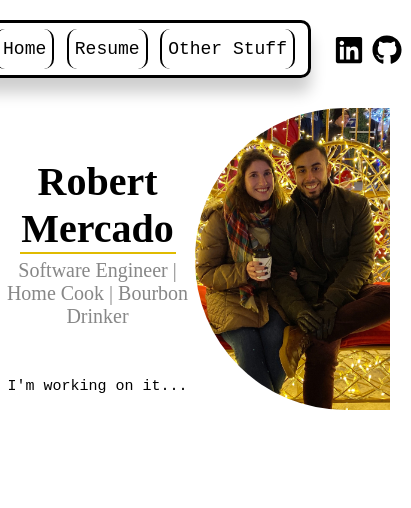
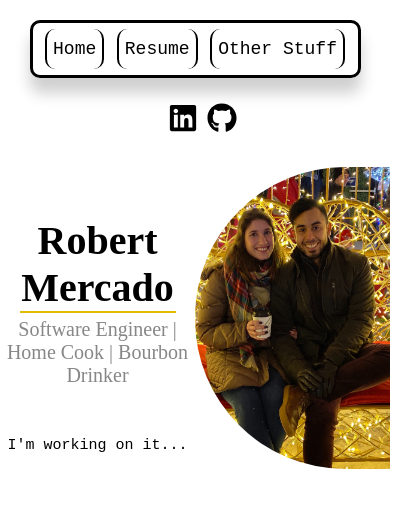
Before and after one commit to BitwiseMercenary/TheDistillery, a React (Create React App) app: page / in a window 390 px wide. Shown: the top 508 px of the page, 411 px wide, since content can reach past the window. Built offline with nearby package versions, Linux system fonts and the light colour scheme.

Commit message:
better layout for mobile

```diff
--- a/src/organisms/NavigationBar.tsx
+++ b/src/organisms/NavigationBar.tsx
@@ -58,7 +58,7 @@ export const NavigationBar = () => {
     </A>
   ];
   return (
-    <Flex>
+    <Flex flexDirection="column" alignItems="center">
       <NavContainer className="NavContainer">
         <ComponentListContainer className="ButtonListContainer">
           {buttonList}
```
